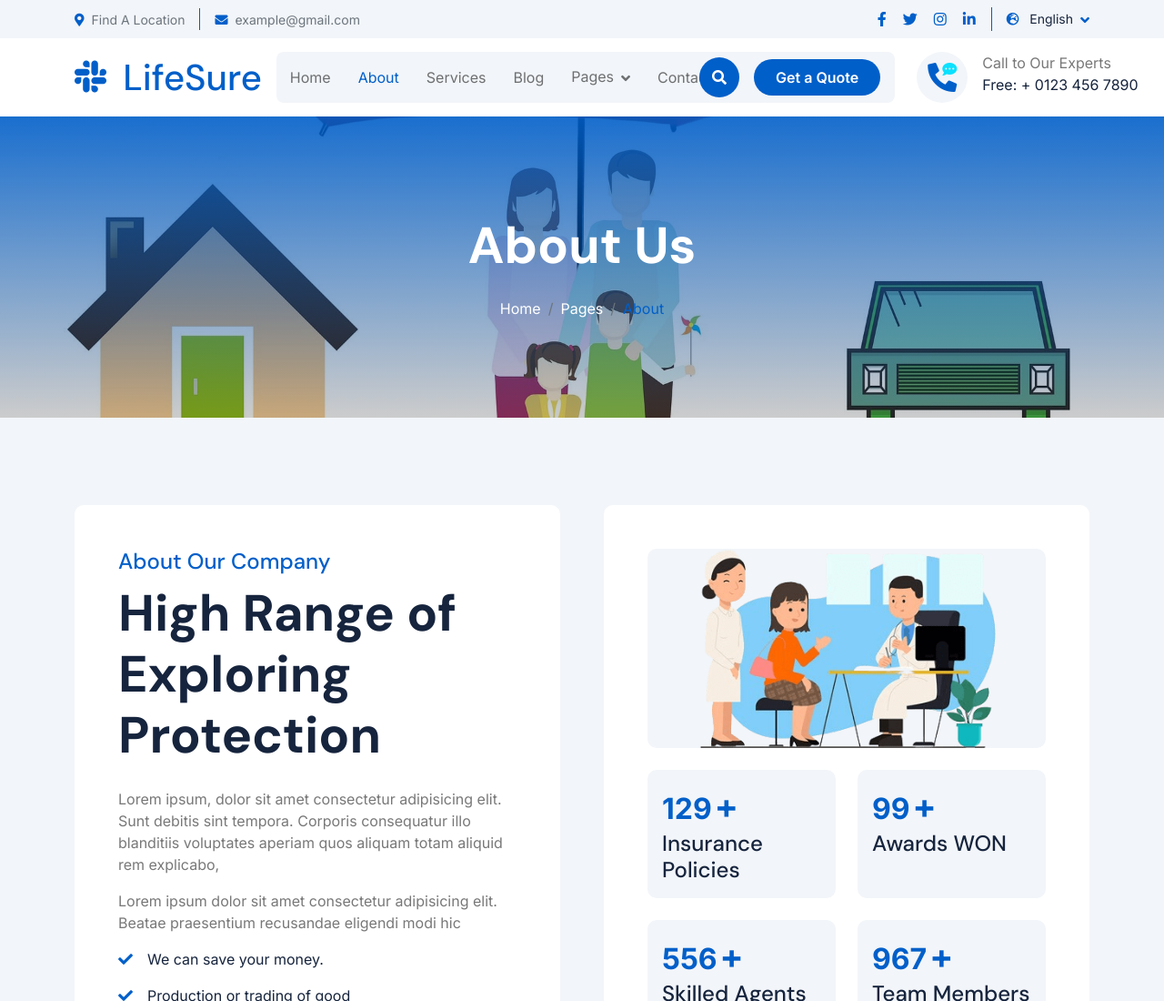
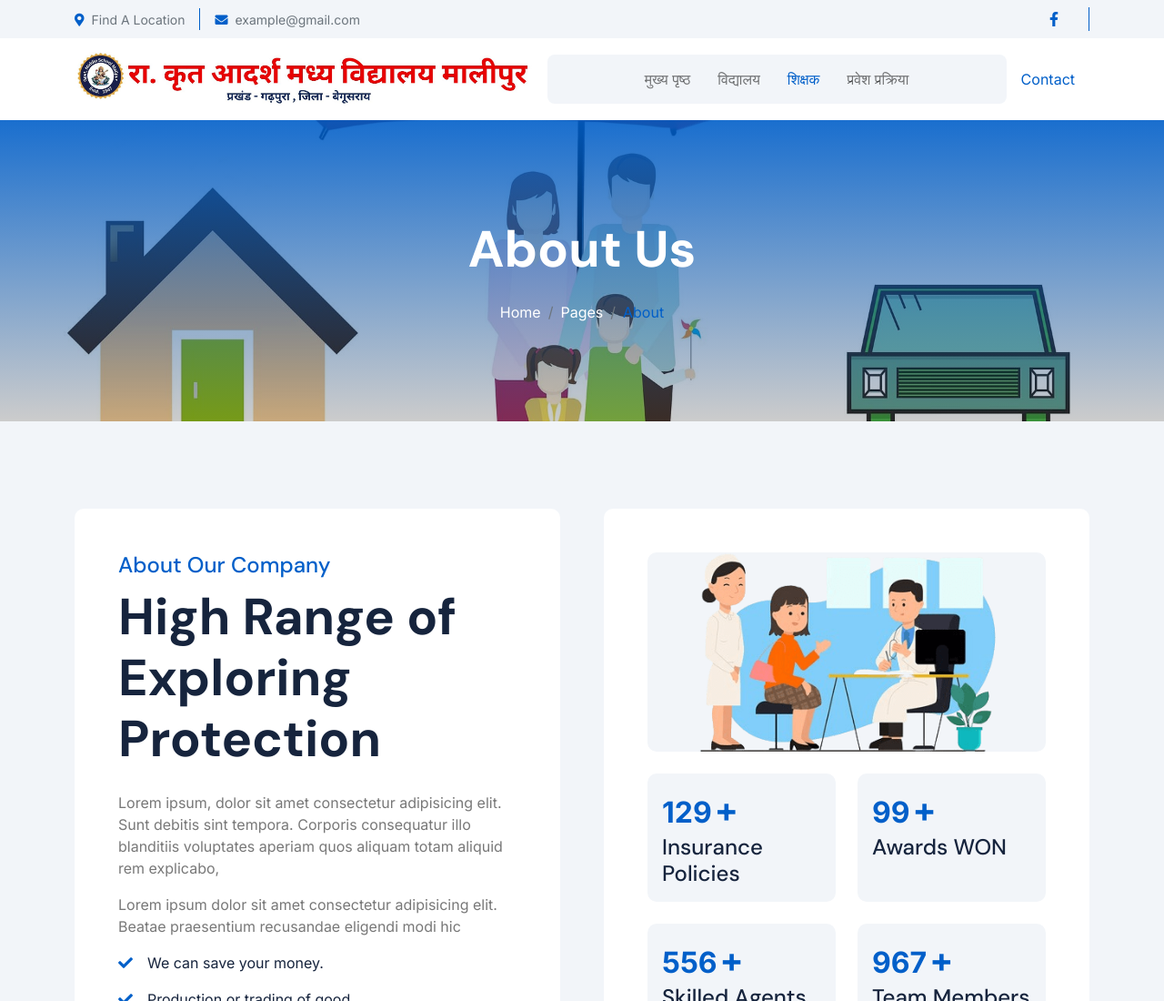
Before and after one commit to F1ankush/gmsschool1, a plain HTML site: page about.html in a window 1280 px wide. Shown: the top 1100 px of the page at 91% size. Drawn offline with nearby package versions, Linux system fonts and the light colour scheme.

Commit message:
चेंज

```diff
--- a/about.html
+++ b/about.html
@@ -47,7 +47,7 @@
                     <div class="col-lg-8 text-center text-lg-start mb-lg-0">
                         <div class="d-flex flex-wrap">
                             <div class="border-end border-primary pe-3">
-                                <a href="#" class="text-muted small"><i class="fas fa-map-marker-alt text-primary me-2"></i>Find A Location</a>
+                                <a href="https://maps.app.goo.gl/N4GsfP2heLfFrjry8" class="text-muted small"><i class="fas fa-map-marker-alt text-primary me-2"></i>Find A Location</a>
                             </div>
                             <div class="ps-3">
                                 <a href="mailto:example@gmail.com" class="text-muted small"><i class="fas fa-envelope text-primary me-2"></i>example@gmail.com</a>
@@ -58,11 +58,11 @@
                         <div class="d-flex justify-content-end">
                             <div class="d-flex border-end border-primary pe-3">
                                 <a class="btn p-0 text-primary me-3" href="#"><i class="fab fa-facebook-f"></i></a>
-                                <a class="btn p-0 text-primary me-3" href="#"><i class="fab fa-twitter"></i></a>
+                                <!-- <a class="btn p-0 text-primary me-3" href="#"><i class="fab fa-twitter"></i></a>
                                 <a class="btn p-0 text-primary me-3" href="#"><i class="fab fa-instagram"></i></a>
-                                <a class="btn p-0 text-primary me-0" href="#"><i class="fab fa-linkedin-in"></i></a>
+                                <a class="btn p-0 text-primary me-0" href="#"><i class="fab fa-linkedin-in"></i></a> -->
                             </div>
-                            <div class="dropdown ms-3">
+                            <!-- <div class="dropdown ms-3">
                                 <a href="#" class="dropdown-toggle text-dark" data-bs-toggle="dropdown"><small><i class="fas fa-globe-europe text-primary me-2"></i> English</small></a>
                                 <div class="dropdown-menu rounded">
                                     <a href="#" class="dropdown-item">English</a>
@@ -70,7 +70,7 @@
                                     <a href="#" class="dropdown-item">French</a>
                                     <a href="#" class="dropdown-item">Spanish</a>
                                     <a href="#" class="dropdown-item">Arabic</a>
-                                </div>
+                                </div> -->
                             </div>
                         </div>
                     </div>
@@ -80,23 +80,24 @@
         <!-- Topbar End -->
 
         <!-- Navbar & Hero Start -->
-        <div class="container-fluid nav-bar px-0 px-lg-4 py-lg-0">
+        <div class="container-fluid nav-bar px-0 px-lg-4 py-lg-0"></div>
             <div class="container">
                 <nav class="navbar navbar-expand-lg navbar-light">
                     <a href="#" class="navbar-brand p-0">
-                        <h1 class="text-primary mb-0"><i class="fab fa-slack me-2"></i> LifeSure</h1>
+                        <!-- <h1 class="text-primary mb-0"><i class="fab fa-slack me-2"></i> LifeSure</h1> -->
                         <!-- <img src="img/logo.png" alt="Logo"> -->
+                         <img src="img/LOGO MALIPUR.jpg" art="poster">
                     </a>
                     <button class="navbar-toggler" type="button" data-bs-toggle="collapse" data-bs-target="#navbarCollapse">
                         <span class="fa fa-bars"></span>
                     </button>
                     <div class="collapse navbar-collapse" id="navbarCollapse">
                         <div class="navbar-nav mx-0 mx-lg-auto">
-                            <a href="index.html" class="nav-item nav-link">Home</a>
-                            <a href="about.html" class="nav-item nav-link active">About</a>
-                            <a href="service.html" class="nav-item nav-link">Services</a>
-                            <a href="blog.html" class="nav-item nav-link">Blog</a>
-                            <div class="nav-item dropdown">
+                            <a href="index.html" class="nav-item nav-link">मुख्य पृष्ठ </a>
+                            <a href="about.html" class="nav-item nav-link">विद्यालय  </a>
+                            <a href="service.html" class="nav-item nav-link active">शिक्षक  </a>
+                            <a href="blog.html" class="nav-item nav-link">प्रवेश प्रक्रिया </a>
+                            <!-- <div class="nav-item dropdown">
                                 <a href="#" class="nav-link" data-bs-toggle="dropdown">
                                     <span class="dropdown-toggle">Pages</span>
                                 </a>
@@ -106,26 +107,26 @@
                                     <a href="testimonial.html" class="dropdown-item">Testimonial</a>
                                     <a href="FAQ.html" class="dropdown-item">FAQs</a>
                                     <a href="404.html" class="dropdown-item">404 Page</a>
-                                </div>
+                                </div> -->
                             </div>
                             <a href="contact.html" class="nav-item nav-link">Contact</a>
-                            <div class="nav-btn px-3">
+                            <!-- <div class="nav-btn px-3">
                                 <button class="btn-search btn btn-primary btn-md-square rounded-circle flex-shrink-0" data-bs-toggle="modal" data-bs-target="#searchModal"><i class="fas fa-search"></i></button>
                                 <a href="#" class="btn btn-primary rounded-pill py-2 px-4 ms-3 flex-shrink-0"> Get a Quote</a>
-                            </div>
+                            </div> -->
                         </div>
                     </div>
-                    <div class="d-none d-xl-flex flex-shrink-0 ps-4">
+                    <!-- <div class="d-none d-xl-flex flex-shrink-0 ps-4">
                         <a href="#" class="btn btn-light btn-lg-square rounded-circle position-relative wow tada" data-wow-delay=".9s">
                             <i class="fa fa-phone-alt fa-2x"></i>
                             <div class="position-absolute" style="top: 7px; right: 12px;">
                                 <span><i class="fa fa-comment-dots text-secondary"></i></span>
-                            </div>
-                        </a>
+                            </div> -->
+                        <!-- </a>
                         <div class="d-flex flex-column ms-3">
                             <span>Call to Our Experts</span>
                             <a href="tel:+ 0123 456 7890"><span class="text-dark">Free: + 0123 456 7890</span></a>
-                        </div>
+                        </div> -->
                     </div>
                 </nav>
             </div>
```
Also changed, not shown: index.html (+4 -2 lines).
